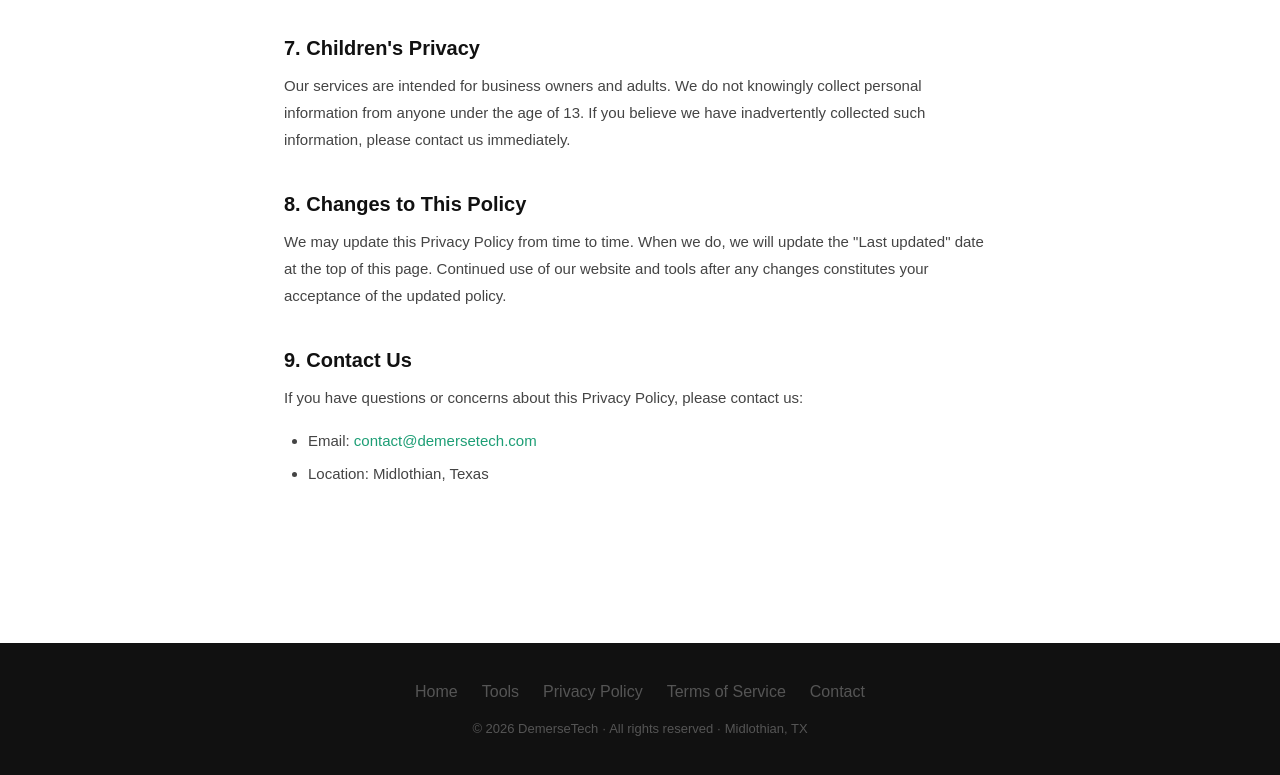
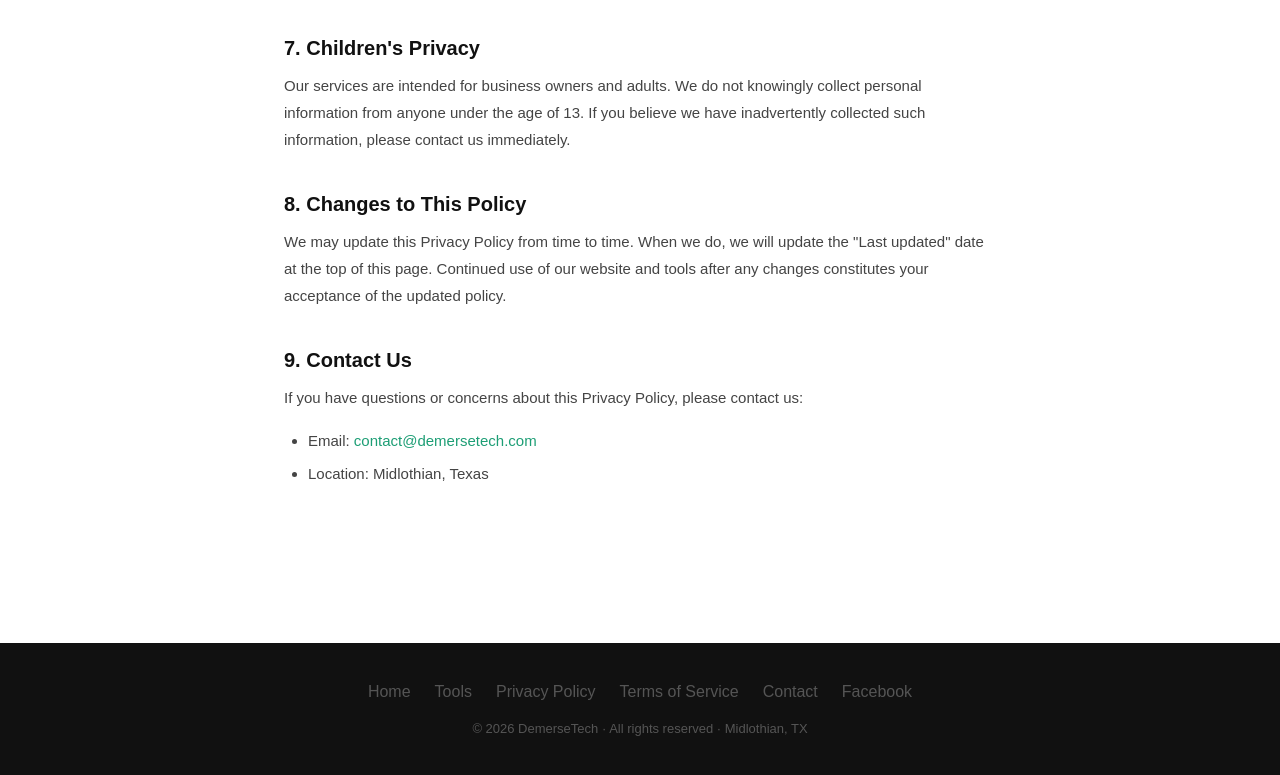
Before and after one commit to StuDemerse/demersetech-site, a plain HTML site: page privacy.html in a window 1280 px wide. Shown: the part 1817-2592 px from the top of the page. Drawn offline with Linux system fonts and the light colour scheme.

Commit message:
Add Facebook link to footer

```diff
--- a/privacy.html
+++ b/privacy.html
@@ -103,6 +103,7 @@
     <a href="/privacy.html">Privacy Policy</a>
     <a href="/terms.html">Terms of Service</a>
     <a href="mailto:contact@demersetech.com">Contact</a>
+    <a href="https://www.facebook.com/DemerseTech" target="_blank" rel="noopener noreferrer">Facebook</a>
   </div>
   <p>© 2026 DemerseTech · All rights reserved · Midlothian, TX</p>
 </footer>
```
Also changed, not shown: terms.html (+1 -0 lines), tools.html (+1 -0 lines).
